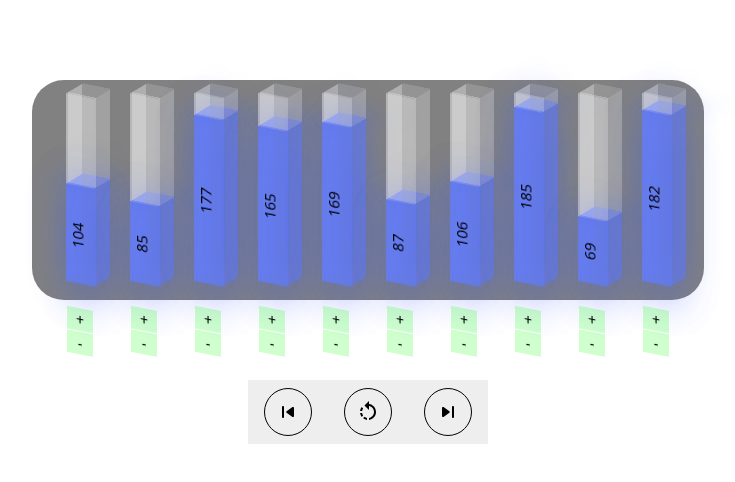
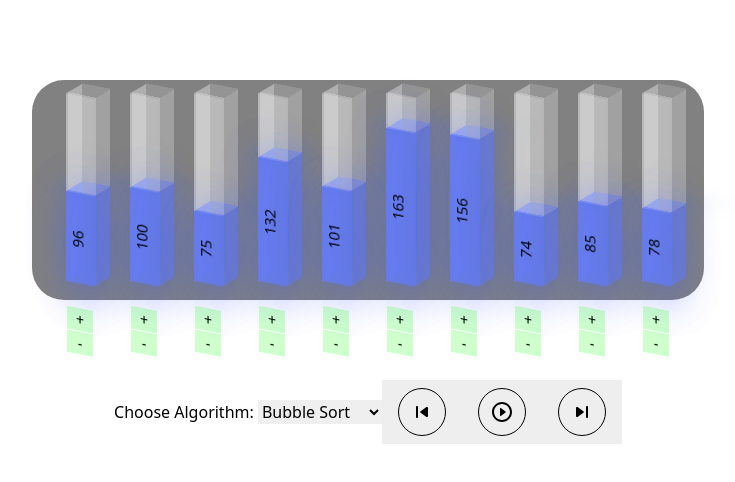
Before and after one commit to vansh-sardana/SortingVisualizer, a React (Vite) app: page / in a window 1280 px wide. Shown: the top 482 px of the page, without its empty margins (272-1007 px from the left). Built offline with nearby package versions, Linux system fonts and the light colour scheme.

Commit message:
Made it working

```diff
--- a/src/App.jsx
+++ b/src/App.jsx
@@ -1,109 +1,135 @@
-import React, { useEffect, useState } from 'react'
+import React, { useEffect, useState, useRef } from 'react'
 import Bar from './components/Bar';
 import './App.css'
 import Forwards from '@mui/icons-material/SkipNextRounded';
 import Play from '@mui/icons-material/PlayCircleOutlineRounded'
 import Backwards from '@mui/icons-material/SkipPreviousRounded'
 import RotateLeft from '@mui/icons-material/RotateLeft'
+import bubbleSort from './algorithms/bubblesort'
+import insertionSort from './algorithms/insertionsort';
+import quickSort from './algorithms/quicksort';
+import run from './runAlgorithms/run';
+import selectionSort from './algorithms/selectionsort';
 
 const App = () => {
-
-  const bubbleSort = async (arr) => {
-    const n = arr.length;
-    let currColors= curr.colorKey;
-    for (let i = 0; i < n - 1; i++) {
-      let changed = false;
-      for (let j = 0; j < n - i - 1; j++) {
-        currColors[j]= 1;
-        currColors[j+1]= 1;
-        if (arr[j + 1] < arr[j]) {
-          const temp = arr[j];
-          arr[j] = arr[j + 1];
-          arr[j + 1] = temp;
-          changed = true;
-        }
-        setCurr({ ...curr, arr, colorKey: currColors });
-        await delay(curr.delay);
-        currColors[j]= 0;
-        currColors[j+1]= 0;
-        setCurr({ ...curr, colorKey: currColors});
-      }
-      await delay(curr.delay/10);
-      currColors[n-i-1]= 2;
-      setCurr({ ...curr, colorKey: currColors});
-      if (!changed){
-        setCurr({ ...curr, colorKey: currColors});
-        return;
-      }
-    }
-  };
-
-  const delay= async(tmsec)=>{
-    await new Promise((resolve, reject) => {
-      setTimeout(resolve, tmsec);
-    });
+  //Declarative part
+  const algorithms = {
+    'Bubble Sort': bubbleSort,
+    'Insertion Sort': insertionSort,
+    'Quick Sort': quickSort,
+    'Selection Sort': selectionSort,
   }
-
-
+  const [algo, setAlgo]= useState("Bubble Sort");
+  const [prop, setProp]= useState({
+    count: 10,
+    delay: 500,
+    mini: 50,
+    maxi: 200,
+  });
+  const timeouts= useRef([]);
+  const [isSorting, setIsSorting] = useState(false);
+  const [arrProp, setArrProp]= useState({
+    arr: [], colorKey: [],
+  });
   const obj = {
-    count: 10,
-    arr: [],
     arraySteps: [],
     colorSteps: [],
     currStep: 0,
-    delay: 500,
-    algorithm: 'Bubble Sort',
-    timeouts: [],
-    mini: 50,
-    maxi: 200,
-    colorKey: []
   };
   const [curr, setCurr] = useState(obj);
+
+  //initialising array
   const randomNum = (mini, maxi) => {
     return Math.floor(Math.random() * (maxi - mini + 1) + mini);
   };
+
   const createArr = () => {
     let temp = [];
     let colorK=[];
-    for (let i = 0; i < obj.count; i++) {
-      temp.push(randomNum(curr.mini, curr.maxi));
+    for (let i = 0; i < prop.count; i++) {
+      temp.push(randomNum(prop.mini, prop.maxi));
       colorK.push(0);
     }
-    setCurr({ ...curr, arr: temp, colorKey: colorK });
+    setArrProp({arr: temp, colorKey: colorK});
+    setCurr({
+      colorSteps: [],
+      arraySteps: [],
+      currStep: 0,
+    });
   };
+
   useEffect(() => {
     createArr();
   }, []);
 
-  const algorithms = {
-    'Bubble Sort': bubbleSort,
+  const handleAlgoChange = (e) => {
+    setAlgo(e.target.value);
+    createArr();
+  };
+
+  //To generate the sorting algo steps in form of array
+  const generateSteps= ()=>{
+    let arr= arrProp.arr.slice();
+    let steps= [];
+    let colorSteps= [];
+    let colorKey= arrProp.colorKey.slice();
+    if (algo === 'Quick Sort') {
+      algorithms[algo](arr, 0, arr.length - 1, steps, colorSteps, colorKey);
+    } else {
+      algorithms[algo](arr, 0, steps, colorSteps, colorKey);
+    }
+    setCurr({...curr, arraySteps: steps, colorSteps});
   }
+  useEffect(() => {
+    if (arrProp.arr.length > 0) {
+      generateSteps();
+    }
+  }, [arrProp.arr, algo]);
 
   const arrayChange = (value, index) => {
-    let arr = curr.arr;
+    let arr = [...arrProp.arr];
     arr[index] = value;
-    setCurr({ ...curr, arr, arraySteps: [arr], currStep: 0 });
-  }
-  const startHandler = () => {
-    algorithms[curr.algorithm](curr.arr);
+    let colorKey = [...arrProp.colorKey];
+    colorKey.fill(0);
+    setCurr({
+      colorSteps: [],
+      arraySteps: [],
+      currStep: 0,
+    });
+    setArrProp({arr, colorKey});
+  };
+  const startHandler = async() => {
+    setIsSorting(true);
+    await run(curr, setArrProp, timeouts);
+    setIsSorting(false);
   }
   return (
     <div className='App'>
       <div className="frame">
         <div className="barsDiv container card">
           {
-            curr.arr.map((value, index) => (
-              <Bar length={value} key={index} index={index} color={curr.colorKey[index]} changeArray={arrayChange} />
+            arrProp.arr.map((value, index) => (
+              <Bar length={value} key={index} index={index} color={arrProp.colorKey[index]} changeArray={arrayChange} />
             ))
           }
         </div>
       </div>
       <div className="control-panel">
+      <div className="algorithm-selection">
+        <label htmlFor="algorithm-select">Choose Algorithm: </label>
+        <select id="algorithm-select" value={algo} onChange={handleAlgoChange}>
+          {
+            Object.keys(algorithms).map((algo, index) => (
+              <option key={index} value={algo}>{algo}</option>
+            ))
+          }
+        </select>
+        </div>
         <div className="control-buttons">
           <button className='controller'>
             <Backwards></Backwards>
           </button>
-          <button className='controller' onClick={startHandler}>
+          <button className='controller' onClick={startHandler} disabled={isSorting}>
             {
               (curr.currStep === curr.arraySteps.length) ? <RotateLeft /> : <Play />
             }
--- a/src/algorithms/bubblesort.js
+++ b/src/algorithms/bubblesort.js
@@ -1,37 +1,28 @@
-const bubbleSort = async (curr, setCurr) => {
+const bubbleSort = (arr, position, arraySteps, colorSteps, colorKey) => {
   const n = arr.length;
-    let currColors= curr.colorKey;
   for (let i = 0; i < n - 1; i++) {
     let changed = false;
     for (let j = 0; j < n - i - 1; j++) {
-        currColors[j]= 1;
-        currColors[j+1]= 1;
       if (arr[j + 1] < arr[j]) {
         const temp = arr[j];
         arr[j] = arr[j + 1];
         arr[j + 1] = temp;
         changed = true;
       }
-        setCurr({ ...curr, arr, colorKey: currColors });
-        await delay(curr.delay);
-        currColors[j]= 0;
-        currColors[j+1]= 0;
-        setCurr({ ...curr, colorKey: currColors});
+      arraySteps.push(arr.slice());
+      colorKey[j]= 1;
+      colorKey[j+1]= 1;
+      colorSteps.push(colorKey.slice());
+      colorKey[j]= 0;
+      colorKey[j+1]= 0;
     }
-      await delay(curr.delay/10);
-      currColors[n-i-1]= 2;
-      setCurr({ ...curr, colorKey: currColors});
-      if (!changed){
-        setCurr({ ...curr, colorKey: currColors});
-        return;
+    colorKey[n-i-1]= 2;
+    arraySteps.push(arr.slice());
+    colorSteps.push(colorKey.slice());
+    if (!changed) break;
   }
-    }
+  colorKey.fill(2);
+  colorSteps[colorSteps.length-1]= colorKey.slice();
 };
 
-  const delay= async(tmsec)=>{
-    await new Promise((resolve, reject) => {
-      setTimeout(resolve, tmsec);
-    });
-  }
-
 export default bubbleSort;
--- /dev/null
+++ b/src/algorithms/insertionsort.js
@@ -0,0 +1,36 @@
+const insertionSort = (arr, position, arraySteps, colorSteps, colorKey) => {
+  const n = arr.length;
+  arraySteps.push(arr.slice());
+  colorKey[0]= 2;
+  colorSteps.push(colorKey.slice());
+  for (let i = 1; i < n; i++) {
+      let key = arr[i];
+      let j = i - 1;
+      colorKey[i] = 1;
+      arraySteps.push(arr.slice());
+      colorSteps.push(colorKey.slice());
+      colorKey[i]=2;
+      while (j >= 0 && arr[j] > key) {
+          arr[j + 1] = arr[j];
+          arr[j]= key;
+          j = j - 1;
+          colorKey[j + 1] = 1;
+
+          arraySteps.push(arr.slice());
+          colorSteps.push(colorKey.slice());
+
+          colorKey[j + 1] = 2;
+      }
+      arr[j + 1] = key;
+      colorKey[j + 1] = 2;
+
+      arraySteps.push(arr.slice());
+      colorSteps.push(colorKey.slice());
+  }
+
+  // Reset colors for the last step
+  colorKey.fill(2);
+  colorSteps[colorSteps.length - 1] = colorKey.slice();
+};
+
+export default insertionSort;
--- /dev/null
+++ b/src/algorithms/quicksort.js
@@ -0,0 +1,45 @@
+const quickSort = (arr, left, right, arraySteps, colorSteps, colorKey) => {
+  const partition = (arr, low, high) => {
+    let pivot = arr[high];
+    let i = low - 1;
+
+    for (let j = low; j < high; j++) {
+      colorKey[j] = 1; // Mark the current element for comparison
+      colorKey[high] = 0; // Mark the pivot element
+      arraySteps.push(arr.slice());
+      colorSteps.push(colorKey.slice());
+      colorKey[j] = 0; // Reset current element color
+
+      if (arr[j] < pivot) {
+        i++;
+        [arr[i], arr[j]] = [arr[j], arr[i]]; // Swap
+
+        // Update colors for the swapped elements
+        colorKey[i] = 1; // Mark the swapped element
+        colorKey[j] = 1; // Mark the swapped element
+        arraySteps.push(arr.slice());
+        colorSteps.push(colorKey.slice());
+        colorKey[i] = 0; // Reset swapped element color
+        colorKey[j] = 0; // Reset swapped element color
+      }
+    }
+
+    [arr[i + 1], arr[high]] = [arr[high], arr[i + 1]];
+    colorKey[i + 1] = 2; // Mark the final position of the pivot as sorted
+    arraySteps.push(arr.slice());
+    colorSteps.push(colorKey.slice());
+    return i + 1;
+  };
+
+  if (left < right) {
+    let pi = partition(arr, left, right);
+    quickSort(arr, left, pi - 1, arraySteps, colorSteps, colorKey);  // Left partition
+    quickSort(arr, pi + 1, right, arraySteps, colorSteps, colorKey); // Right partition
+  }
+
+  // Reset colors for the last step
+  colorKey.fill(2);
+  colorSteps[colorSteps.length - 1] = colorKey.slice();
+};
+
+export default quickSort;
--- /dev/null
+++ b/src/algorithms/selectionsort.js
@@ -0,0 +1,39 @@
+const selectionSort = (arr, position, arraySteps, colorSteps, colorKey) => {
+    const n = arr.length;
+
+    for (let i = 0; i < n - 1; i++) {
+      let minIndex = i;
+      colorKey[i] = 1;
+
+      arraySteps.push(arr.slice());
+      colorSteps.push(colorKey.slice());
+
+      for (let j = i + 1; j < n; j++) {
+        colorKey[j] = 1;
+        arraySteps.push(arr.slice());
+        colorSteps.push(colorKey.slice());
+
+        if (arr[j] < arr[minIndex]) {
+          if (minIndex !== i) {
+            colorKey[minIndex] = 0;
+          }
+          minIndex = j;
+          colorKey[minIndex] = 3;
+        } else {
+          colorKey[j] = 0;
+        }
+      }
+
+      [arr[i], arr[minIndex]] = [arr[minIndex], arr[i]];
+      colorKey[minIndex]= 0;
+      colorKey[i] = 2; // Mark the sorted element
+      arraySteps.push(arr.slice());
+      colorSteps.push(colorKey.slice());
+    }
+
+    colorKey.fill(2);
+    arraySteps.push(arr.slice());
+    colorSteps.push(colorKey.slice());
+  };
+
+  export default selectionSort;
--- a/src/components/Bar.jsx
+++ b/src/components/Bar.jsx
@@ -6,9 +6,14 @@ const Bar = ({length, index, color, changeArray}) => {
   useEffect(()=>{
     setLen(length);
   }, [length]);
-  const colors= [['rgba(61, 90, 241, 0.5)', 'rgba(61, 90, 241, 0.2)'],
-            ['rgba(255, 48, 79, 1)', 'rgba(255, 48, 79, 0.5)'],
-            ['rgba(131, 232, 90, 0.5)', 'rgba(131, 232, 90, 0.2)']];
+
+  const colors = [
+    ['rgba(61, 90, 241, 0.5)', 'rgba(61, 90, 241, 0.2)'], // Blue
+    ['rgba(255, 48, 79, 1)', 'rgba(255, 48, 79, 0.5)'],   // Red
+    ['rgba(131, 232, 90, 0.5)', 'rgba(131, 232, 90, 0.2)'], // Green
+    ['rgba(255, 221, 51, 0.7)', 'rgba(255, 221, 51, 0.4)']  // Yellow
+  ];
+
 
   const inputStyle= {
     position: 'relative',
@@ -37,13 +42,16 @@ const Bar = ({length, index, color, changeArray}) => {
     top: 225
   }
   const incHandler=()=>{
-    setLen(len+1);
-    changeArray(len+1, index);
+    valueSettler(len+1);
   }
   const decHandler=()=>{
-    setLen(len-1);
-    changeArray(len-1, index);
+    valueSettler(len-1);
   }
+
+  const valueSettler= (val)=>{
+    changeArray(val > 200 ? 200 : (val < 50 ? 50 : val), index);
+    setLen(val < 50 ? 50 : (val > 200 ? 200 : val));
+  };
 
   const handleChange= (e)=>{
     let val= e.target.value;
@@ -53,10 +61,7 @@ const Bar = ({length, index, color, changeArray}) => {
       return;
     }
     val= parseInt(e.target.value);
-    (val>200)? changeArray(200, index):changeArray(val, index);
-    (val<50)? changeArray(50, index):changeArray(val, index);
-    (val<50)? setLen(50):setLen(val);
-    (val>200)? setLen(200):setLen(val);
+    valueSettler(val);
   }
   return (
       <div className='bar'>
--- a/src/main.jsx
+++ b/src/main.jsx
@@ -4,7 +4,5 @@ import App from './App.jsx'
 import './index.css'
 
 createRoot(document.getElementById('root')).render(
-  <StrictMode>
     <App />
-  </StrictMode>,
 )
--- /dev/null
+++ b/src/runAlgorithms/run.jsx
@@ -0,0 +1,16 @@
+const run = async (curr, setArrProp) => {
+    const { colorSteps, arraySteps } = curr;
+    const len = arraySteps.length;
+    console.log(len);
+    for (let i = 0; i < len; i++) {
+      console.log("Running step", i);
+      setArrProp({arr: arraySteps[i], colorKey: colorSteps[i]});
+      await delay(500);
+    }
+  };
+
+  const delay = (tmsec) => {
+    return new Promise((resolve) => setTimeout(resolve, tmsec));
+  };
+
+  export default run;
```
Lines whose indentation alone changed are shown as unchanged.
